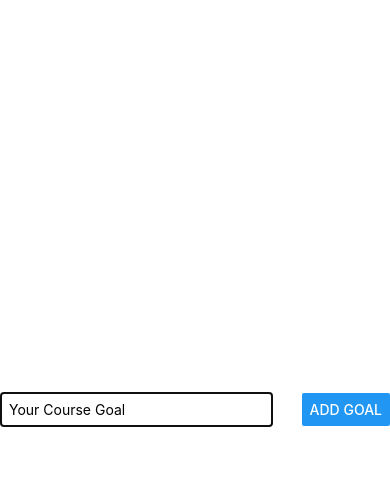
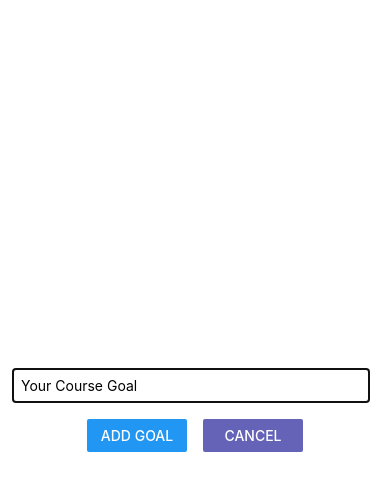
Before and after one commit to AndreeaMagda/todoApp, a React Native app: screen / in a window 390 px wide. Both pictures are taken after a click on the button "ADD NEW GOAL". Shown: the top 490 px of the page. Built offline with nearby package versions, Linux system fonts and the light colour scheme.

Commit message:
Styling the modal overlay

```diff
--- a/components/GoalInput.js
+++ b/components/GoalInput.js
@@ -21,7 +21,15 @@
           onChangeText={goalInputHandler}
           value={enteredGoalText}
         />
-        <Button title="ADD goal" onPress={addGoalHandler} />
+
+        <View style={styles.buttonContainer}>
+          <View style={styles.button}>
+            <Button title="ADD goal" onPress={addGoalHandler} />
+          </View>
+          <View style={styles.button}>
+            <Button title="CANCEL" color="#6463b8" />
+          </View>
+        </View>
       </View>
     </Modal>
   );
@@ -32,18 +40,26 @@
 const styles = StyleSheet.create({
   inputContainer: {
     flex: 1,
-    flexDirection: 'row',
-    justifyContent: 'space-between',
+    justifyContent: 'center',
     alignItems: 'center',
     marginBottom: 24,
+    padding: 16,
     borderBottomWidth: 1,
     borderBottomColor: '#cccccc',
   },
   textInput: {
     borderWidth: 1,
     borderColor: '#cccccc',
-    width: '70%',
+    width: '100%',
     marginRight: 8,
     padding: 8,
   },
+  buttonContainer: {
+    marginTop: 16,
+    flexDirection: 'row',
+  },
+  button: {
+    width: 100,
+    marginHorizontal: 8,
+  },
 });
```
